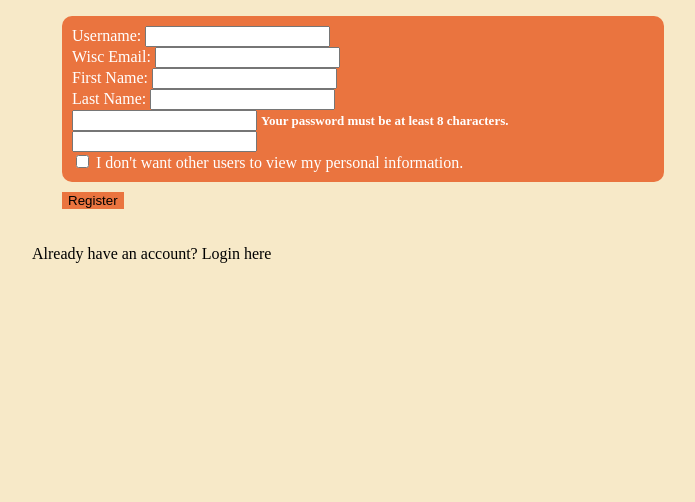
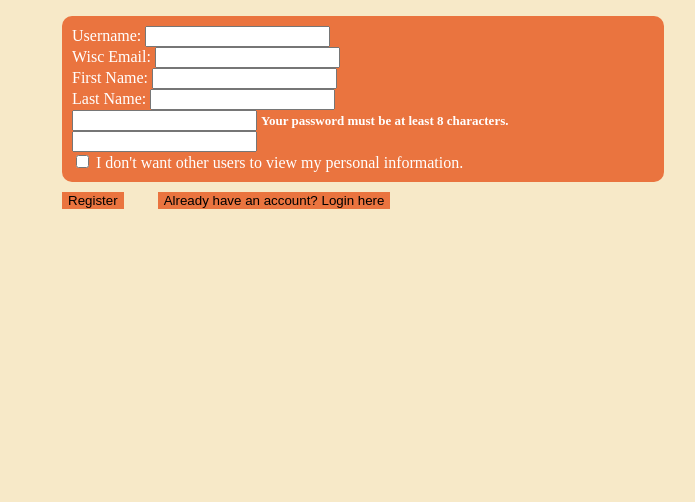
Before and after one commit to tmatsuzawa2/badger-buddy, a Django app: template discussion_board/templates/django_registration/registration_form.html in a window 1280 px wide. Shown: the part 176-678 px from the top of the page, without its empty margins (26-721 px from the left). Run offline with Django 3.2, Linux system fonts and the light colour scheme; the template is opened without the code that fills it: values that come from a table or form of the project are taken from there, others are empty; some libraries are stand-ins or nearby versions.

Commit message:
added back to login button from register page

```diff
--- a/discussion_board/templates/django_registration/registration_form.html
+++ b/discussion_board/templates/django_registration/registration_form.html
@@ -9,7 +9,7 @@
 <p style="color: black; width:50%; margin-left:50px; font-size: 16px;"> {{form.errors}} </p>
 {% endif %}
 
-<form method="post" action="{% url 'django_registration_register' %}" style="width:50%; margin-left:50px;" role="form">
+<form method="post" action="{% url 'django_registration_register' %}" style="width:50%; margin-left:50px; margin-bottom:60px;" role="form">
   {% csrf_token %}
    <div class="list-group" id="profile">
     <div class="form-group">
@@ -49,7 +49,7 @@
     </div>
    </div>
     <input type="submit" class="btn btn-primary" style="background-color:#EA743F; border: 0px; margin-bottom:20px; margin-left: 30px; margin-top: 10px;" value="Register">
+    <button href="{% url 'login' %}" class="btn btn-primary" style="background-color:#EA743F; border: 0px; margin-bottom:20px; margin-left: 30px; margin-top: 10px;">Already have an account? Login here</button>
 </form>
 
-<a href="{% url 'login' %}" style="color: black; width:50%; margin-left:50px; font-size: 16px;">Already have an account? Login here</a>
 {% endblock %}
```
